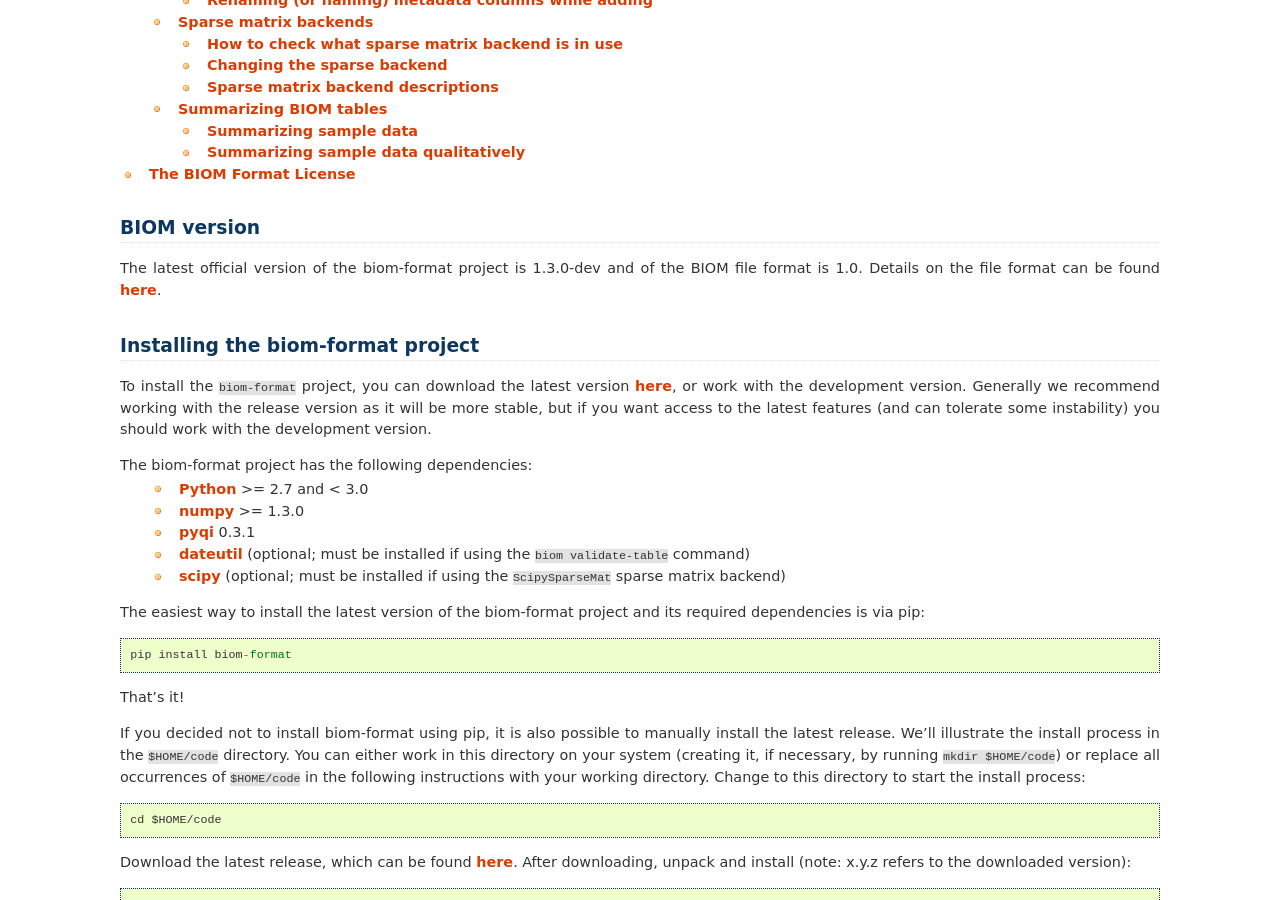
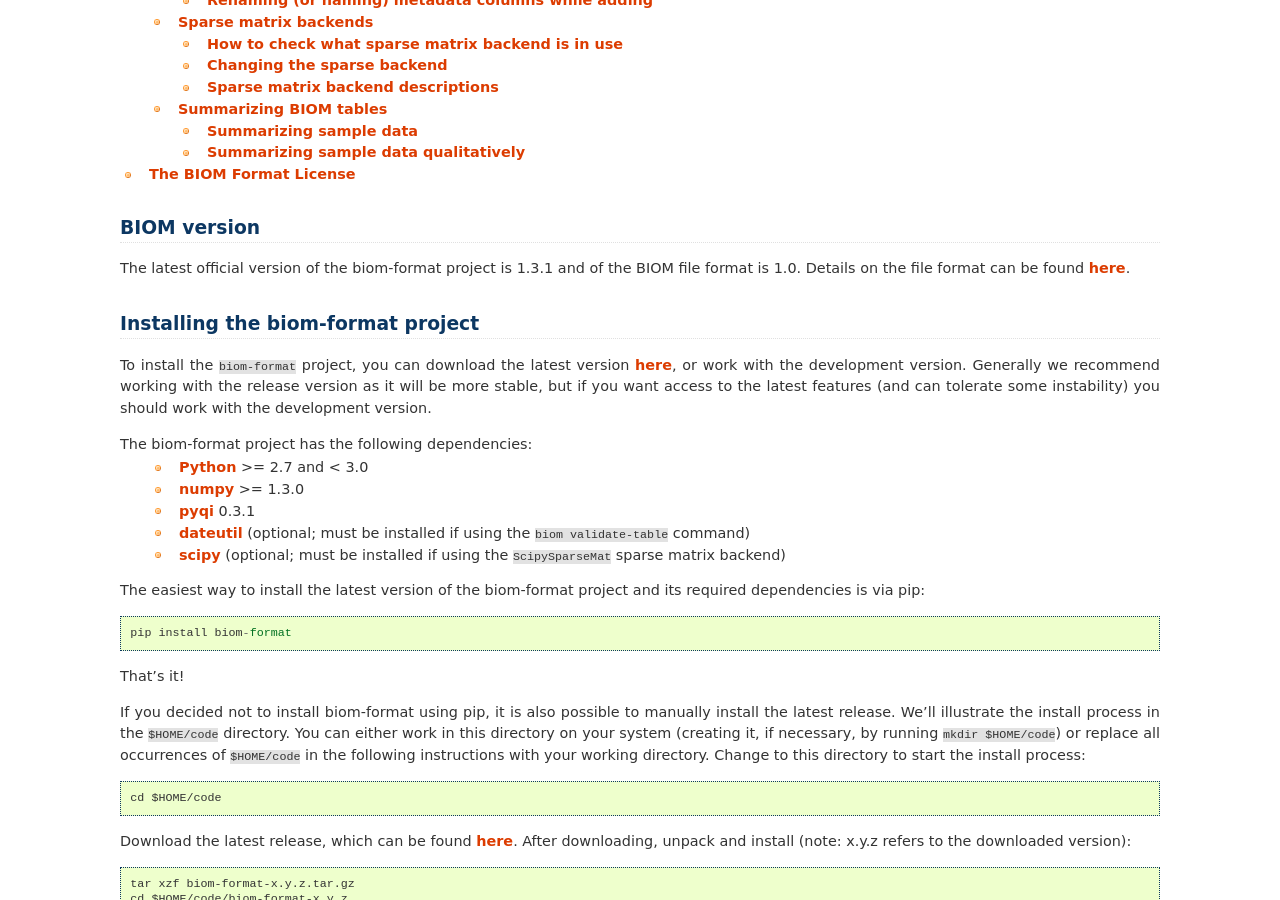
Before and after one commit to biocore/biom-format, a Sphinx documentation site: the page built from doc/index.rst, in a window 1280 px wide and 900 px high, scrolled down 1000 px. Built offline with Sphinx 7.4.7, drawn with Linux system fonts in a browser that asks for light colours.

Commit message:
Bump version number to 1.3.1

```diff
--- a/biom/__init__.py
+++ b/biom/__init__.py
@@ -14,7 +14,7 @@ __credits__ = ["Daniel McDonald", "Jai Ram Rideout", "Greg Caporaso",
                "Jose Clemente", "Justin Kuczynski"]
 __license__ = "BSD"
 __url__ = "http://biom-format.org"
-__version__ = "1.3.0-dev"
+__version__ = "1.3.1"
 __maintainer__ = "Daniel McDonald"
 __email__ = "daniel.mcdonald@colorado.edu"
 
--- a/doc/conf.py
+++ b/doc/conf.py
@@ -48,7 +48,7 @@ copyright = u'2011-2013, The BIOM Format Development Team'
 # built documents.
 #
 # The full version, including alpha/beta/rc tags.
-release = "1.3.0-dev"
+release = "1.3.1"
 
 # The language for content autogenerated by Sphinx. Refer to documentation
 # for a list of supported languages.
--- a/setup.py
+++ b/setup.py
@@ -16,7 +16,7 @@ __copyright__ = "Copyright 2011-2013, The BIOM Format Development Team"
 __credits__ = ["Greg Caporaso", "Daniel McDonald", "Jose Clemente",
                "Jai Ram Rideout"]
 __license__ = "BSD"
-__version__ = "1.3.0-dev"
+__version__ = "1.3.1"
 __maintainer__ = "Daniel McDonald"
 __email__ = "mcdonadt@colorado.edu"
 
```
Also changed, not shown: ChangeLog.md (+3 -3 lines).
